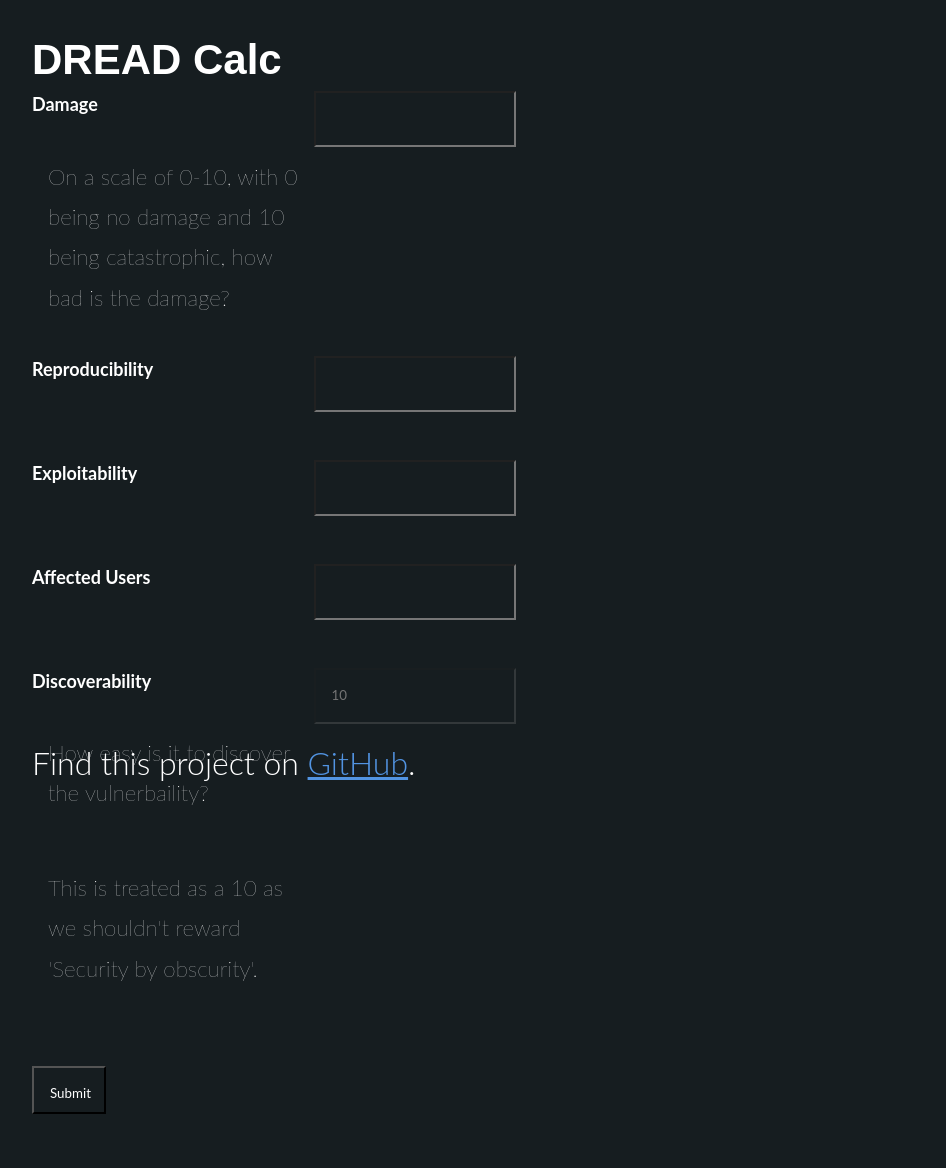
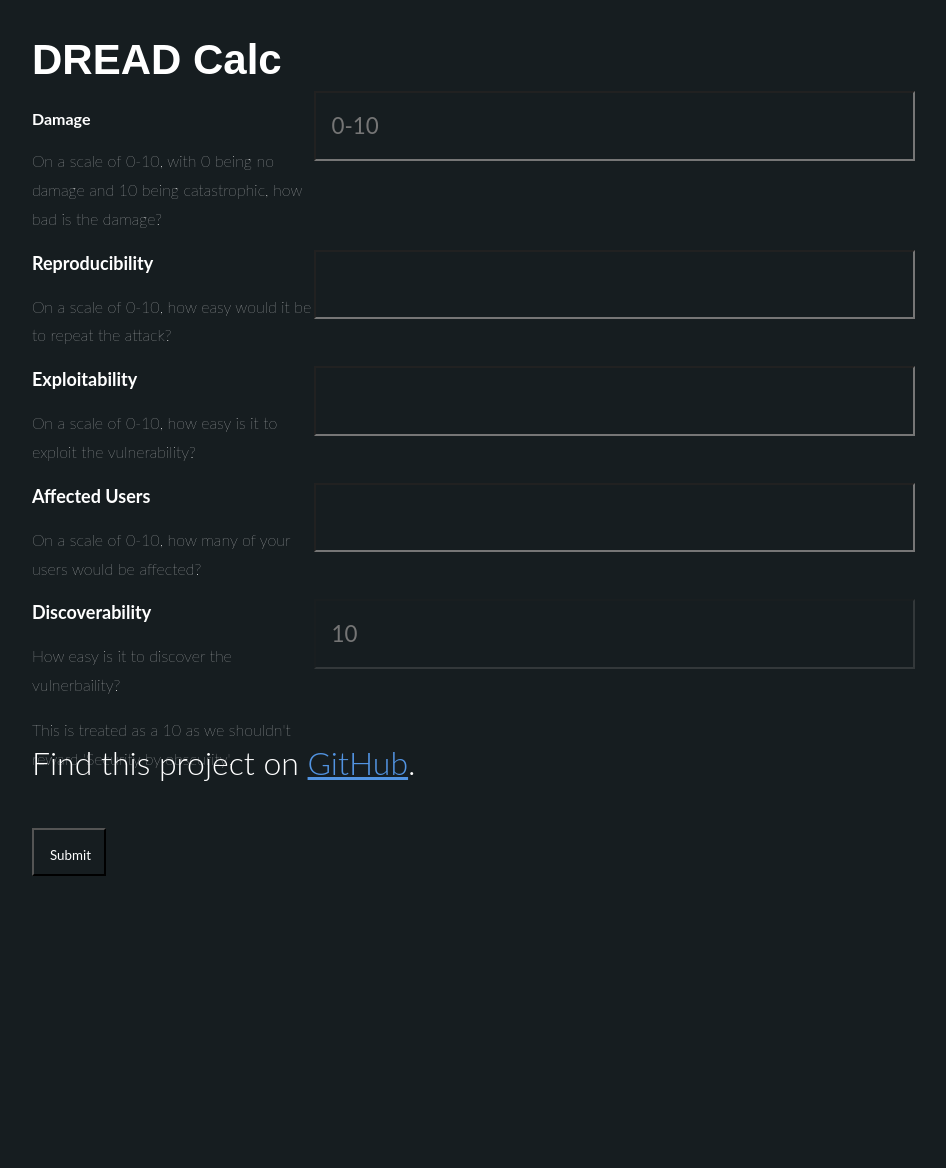
Before and after one commit to DanielPullan/dread-calc, a Flask app: page / in a window 1280 px wide. Shown: the whole page, without its empty margins (128-1074 px from the left). After the commit the page ends 876 px from the top, so only its background shows below. Run offline with Flask 3, Linux system fonts and the light colour scheme; parts of the project's set-up code (start-up, migrations or seed data) failed here and were passed over.

Commit message:
Fleshing out
Previously submitted values are now default value, with placeholder for first time. Score is now flashed, not using a different template.

```diff
--- a/app.py
+++ b/app.py
@@ -46,7 +46,8 @@
 								form_discoverability)
 								/ 5)
 
-			return render_template("result.html", **dread_values, dread_score=dread_score)
+			flash("Your dread score is" + ' ' + str(dread_score), 'score')
+			return render_template("index.html", **dread_values, dread_score=dread_score)
 
 		except ValueError:
 			flash('Please ensure all DREAD component scores are valid numbers.', 'error')
--- a/static/_style.css
+++ b/static/_style.css
@@ -66,7 +66,7 @@
   color: var(--primary_colour);
   background-color: var(--background);
   padding: 1rem;
-  font-size: 1.4rem
+  font-size: 1.4rem;
   width: 100%;
 }
 
@@ -86,8 +86,7 @@
 
 p {
   color: var(--primary_colour);
-  padding: 1rem;
-  font-size: 1.4rem
+  font-size: 1rem
 }
 
 span{
--- a/templates/index.html
+++ b/templates/index.html
@@ -15,41 +15,41 @@
 
 <div class="row">
     <div class="col-4">
-        <strong>Damage</strong>
+        <p><strong>Damage</strong></p>
         <p>On a scale of 0-10, with 0 being no damage and 10 being catastrophic, how bad is the damage?</p>
     </div>
     <div class="col-8">
-        <input type="number" name="damage" pattern="[0-9]*" inputmode="numeric">
+        <input type="number" name="damage" pattern="[0-9]*" inputmode="numeric" value="{{ damage }}" placeholder="0-10">
     </div>
 </div>
 
 <div class="row">
     <div class="col-4">
         <strong>Reproducibility</strong>
-        <p></p>
+        <p>On a scale of 0-10, how easy would it be to repeat the attack?</p>
     </div>
     <div class="col-8">
-        <input type="number" name="reproducibility" pattern="[0-9]*" inputmode="numeric">
+        <input type="number" name="reproducibility" pattern="[0-9]*" inputmode="numeric" value="{{ reproducibility }}">
     </div>
 </div>
 
 <div class="row">
     <div class="col-4">
         <strong>Exploitability</strong>
-        <p></p>
+        <p>On a scale of 0-10, how easy is it to exploit the vulnerability?</p>
     </div>
     <div class="col-8">
-        <input type="number" name="exploitability" pattern="[0-9]*" inputmode="numeric">
+        <input type="number" name="exploitability" pattern="[0-9]*" inputmode="numeric" value="{{ exploitability }}">
     </div>
 </div>
 
 <div class="row">
     <div class="col-4">
         <strong>Affected Users</strong>
-        <p></p>
+        <p>On a scale of 0-10, how many of your users would be affected?</p>
     </div>
     <div class="col-8">
-        <input type="number" name="affectedUsers" pattern="[0-9]*" inputmode="numeric">
+        <input type="number" name="affectedUsers" pattern="[0-9]*" inputmode="numeric" value="{{ affectedUsers }}">
     </div>
 </div>
 
```
